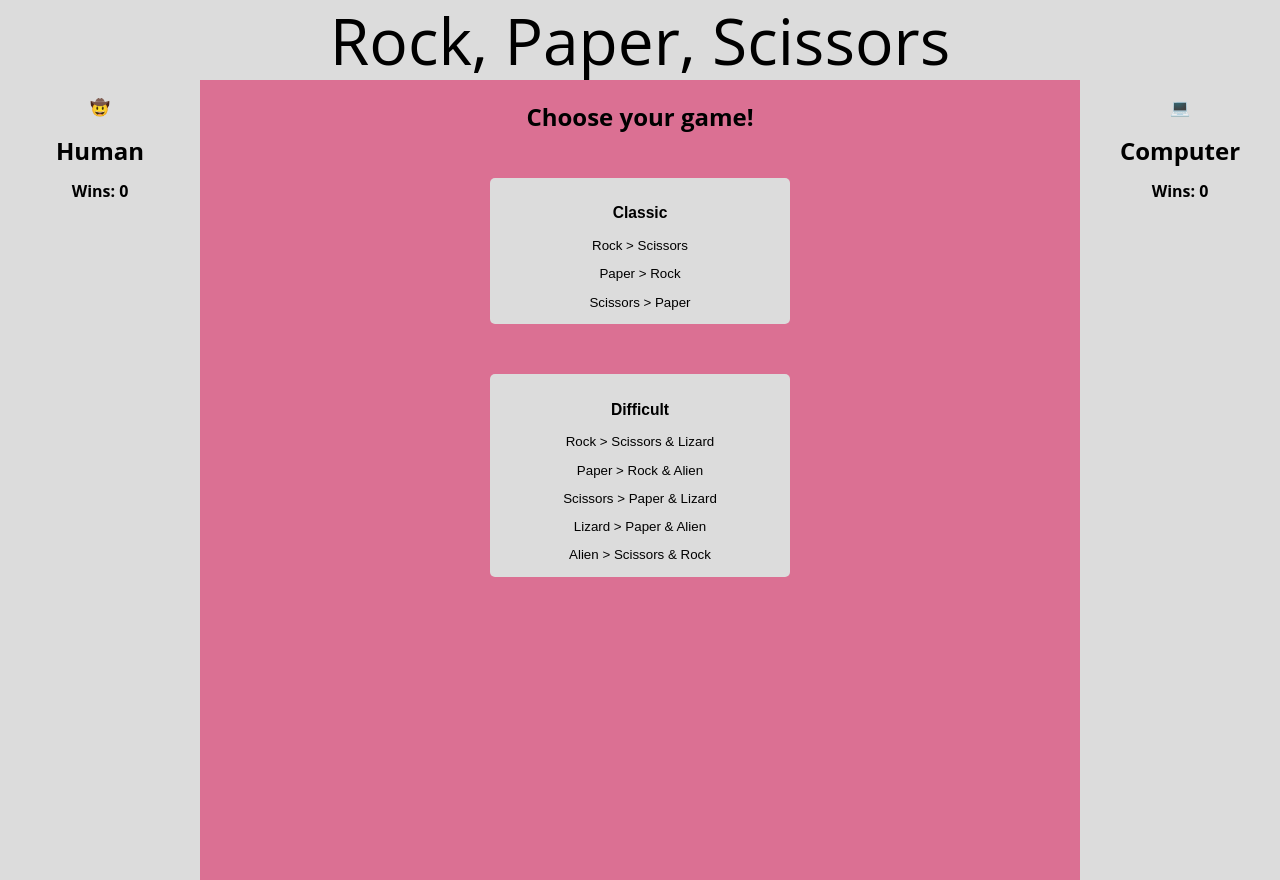
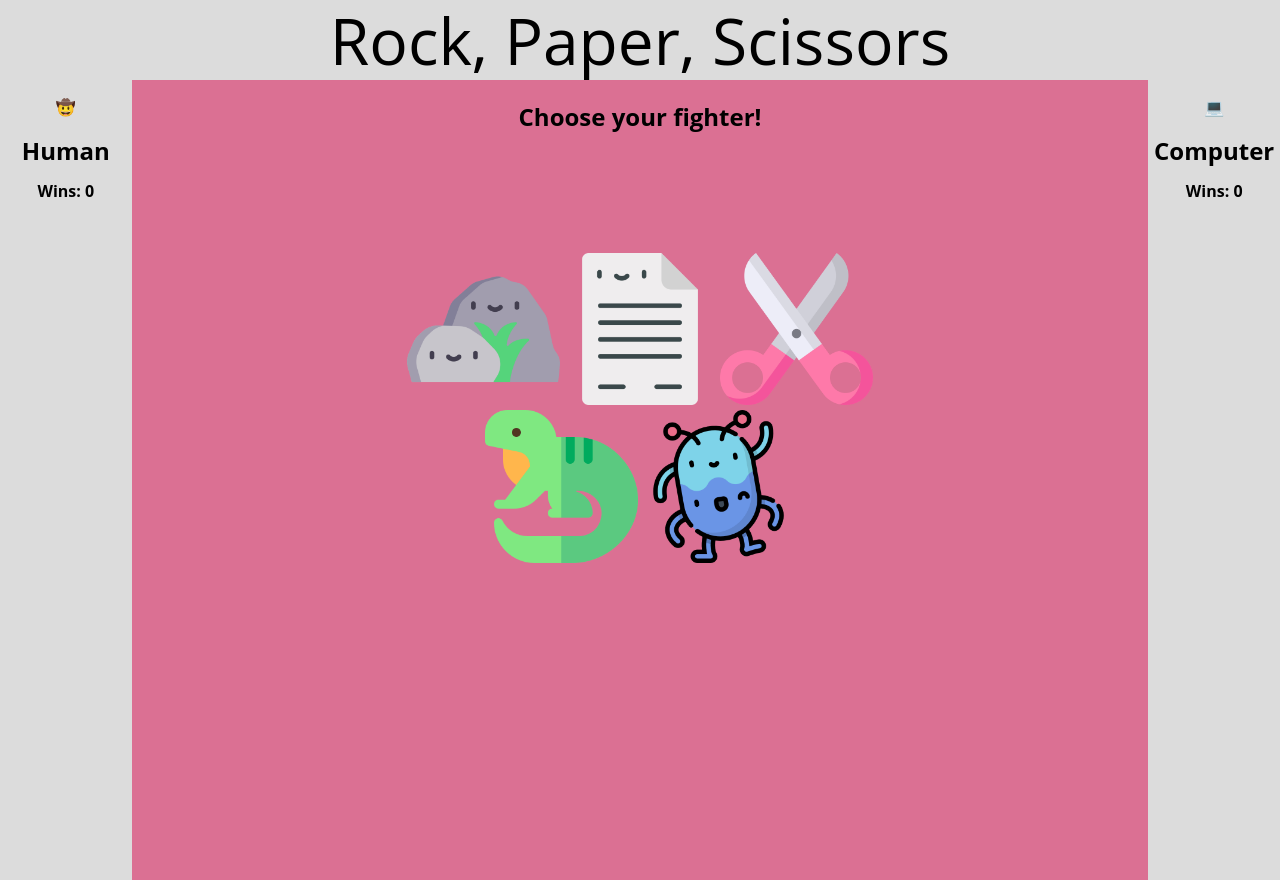
Before and after one commit to sydnerd/rock-paper-scissors, a plain HTML site: page index.html in a window 1280 px wide. Both pictures are taken after a click on the button 640 px from the left and 475 px from the top of the page. Drawn offline with Linux system fonts and the light colour scheme.

Commit message:
Show classic fighter and difficult figher options for the difficult game view

```diff
--- a/index.html
+++ b/index.html
@@ -15,7 +15,7 @@
        <button class= "change-game-button hidden" id="changeGameButton">Change Game?</button>
     </section>
     <section class="middle-section" id="middleSection">
-      <h1>Choose your game!</h1>
+      <h1 id="gameHeading">Choose your game!</h1>
       <button class="game-button" id="classicGameButton">
         <h3 class="classic">Classic</h3>
         <p>Rock > Scissors</p>
--- a/main.js
+++ b/main.js
@@ -2,19 +2,32 @@
 var classicGameButton = document.getElementById("classicGameButton");
 var difficultGameButton = document.getElementById("difficultGameButton");
 var classicFighters = document.getElementById("classicFighters");
-var
+var difficultFighters = document.getElementById("difficultFighters")
+var gameHeading = document.getElementById("gameHeading");
 
 // EVENT LISTENERS
 classicGameButton.addEventListener("click", classicView)
+difficultGameButton.addEventListener("click", difficultView)
 
 
 
 
  // EVENT HANDLERS AND GLOBAL FUNCTIONS
 function classicView(){
+  gameView();
+  hide(classicFighters, true);
+}
+
+function difficultView(){
+  gameView();
+  hide(classicFighters, true);
+  hide(difficultFighters,true);
+}
+
+function gameView(){
   hide(difficultGameButton, false);
   hide(classicGameButton, false);
-  hide(classicFighters, true);
+  gameHeading.innerText= "Choose your fighter!"
 }
 
 function hide(element, hidden) {
```
